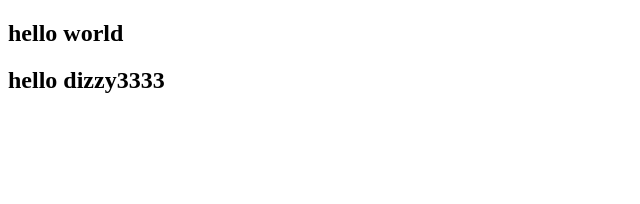
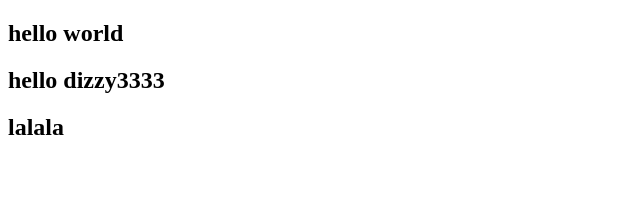
Before and after one commit to furfio/dizzy, a React app: page / in a window 1280 px wide. Shown: the top 204 px of the page, without its empty margins (0-640 px from the left). Built offline with nearby package versions, Linux system fonts and the light colour scheme.

Commit message:
test azure pipeline

```diff
--- a/src/App.tsx
+++ b/src/App.tsx
@@ -5,6 +5,7 @@ function App() {
     <>
       <h2>hello world</h2>
       <h2>hello dizzy3333</h2>
+      <h2>lalala</h2>
     </>
   )
 }
```
